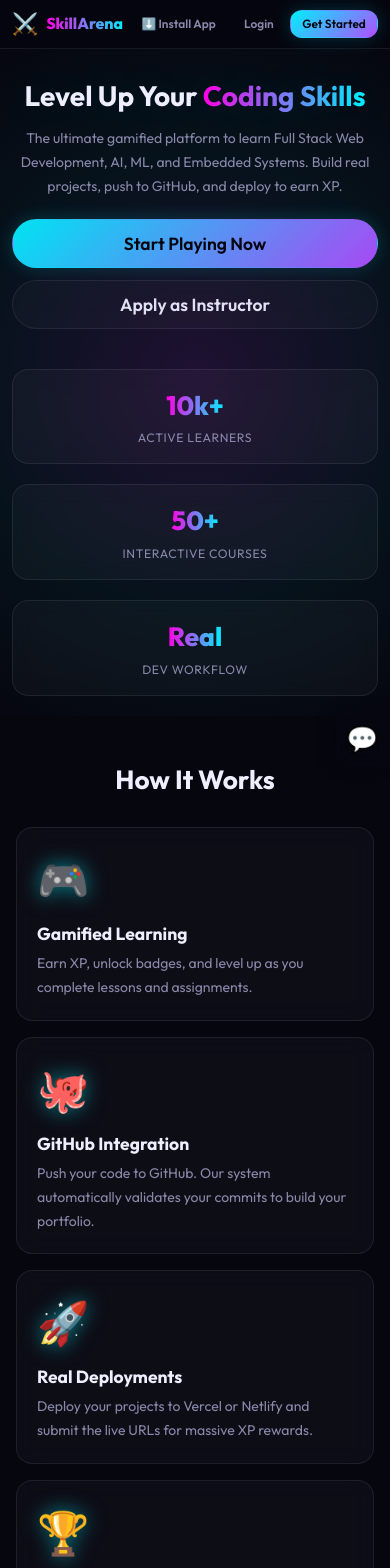
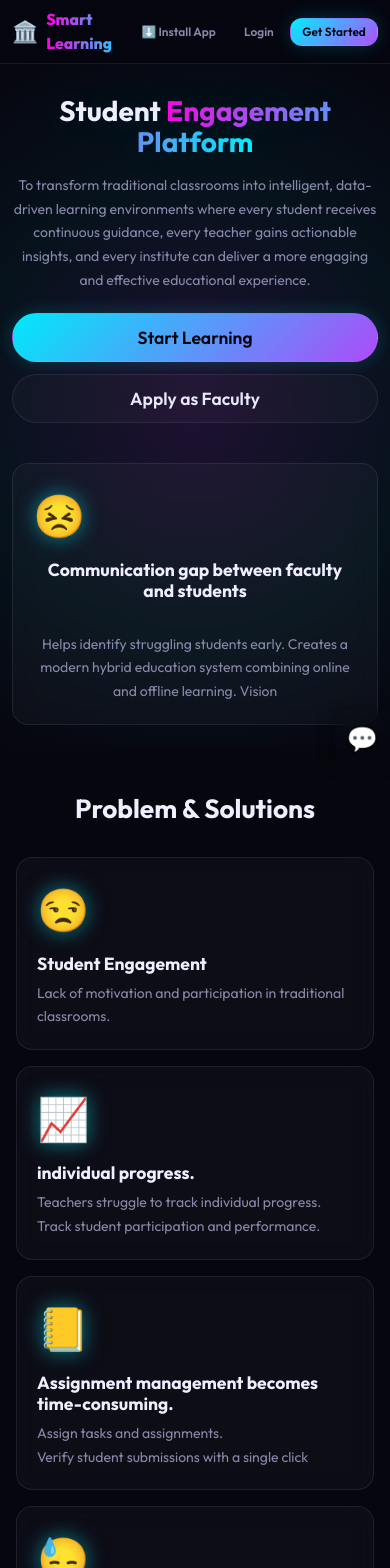
Before and after one commit to Aditya-Kumar-Sah-CSE/Institute, a Next.js app in the folder institute1/: page / in a window 390 px wide. Shown: the top 1568 px of the page. Built offline with nearby package versions, Linux system fonts and the light colour scheme; no server answers.

Commit message:
Fix mobile layout footer alignment and minor layout updates

```diff
--- a/institute1/src/app/Landing.css
+++ b/institute1/src/app/Landing.css
@@ -291,7 +291,7 @@
   }
   .footer-links {
     flex-direction: column;
-    align-items: center;
+    align-items: flex-start;
     gap: var(--space-xl);
   }
 
--- a/institute1/src/app/layout.tsx
+++ b/institute1/src/app/layout.tsx
@@ -10,9 +10,10 @@ export const viewport: Viewport = {
 };
 
 export const metadata: Metadata = {
-  title: 'SkillArena | Gamified Full Stack Learning Platform',
-  description: 'Learn full-stack web development, AI, ML and more through gamified courses with XP, badges, leaderboards, and real-world GitHub & deployment practice. By Techglaz Labs Pvt. Ltd.',
-  keywords: ['full stack', 'web development', 'learning platform', 'gamified', 'coding', 'skill arena'],
+  title: 'Smart Hybrid Learning | Student Engagement Platform',
+  description: "To transform traditional classrooms into intelligent, data-driven learning environments where every student receives continuous guidance, every teacher gains actionable insights, and every institute can deliver a more engaging and effective educational experience.",
+
+  keywords: ['full stack', 'web development', 'Student Engagement platform', 'gamified', 'coding', 'institute'],
   manifest: '/manifest.json',
   icons: {
     icon: '/icon-192x192.png',
@@ -21,7 +22,7 @@ export const metadata: Metadata = {
   appleWebApp: {
     capable: true,
     statusBarStyle: 'default',
-    title: 'SkillArena',
+    title: 'Smart Hybrid Learning',
   },
   formatDetection: {
     telephone: false,
--- a/institute1/src/app/page.tsx
+++ b/institute1/src/app/page.tsx
@@ -33,13 +33,13 @@ export default async function LandingPage() {
       {/* Navigation */}
       <header className="landing-nav">
         <div className="landing-logo">
-          <span className="logo-icon">⚔️</span>
-          <span className="logo-text">SkillArena</span>
+          <span className="logo-icon">🏛️</span>
+          <span className="logo-text">Smart Learning</span>
         </div>
         <div className="landing-nav-actions">
           <InstallAppButton variant="ghost" />
           <Link href="/apply-instructor" className="hide-on-mobile">
-            <Button variant="ghost">Apply as Instructor</Button>
+            <Button variant="ghost">Apply as Faculty</Button>
           </Link>
           <Link href="/login">
             <Button variant="ghost">Login</Button>
@@ -55,21 +55,23 @@ export default async function LandingPage() {
         <section className="hero-section">
           <div className="hero-bg-glow"></div>
           <div className="hero-content">
-            <h1 className="hero-title">
-              Level Up Your <span className="text-gradient">Coding Skills</span>
+            <h1 className="hero-title">Student
+              <span className="text-gradient"> Engagement Platform</span>
             </h1>
             <p className="hero-subtitle">
-              The ultimate gamified platform to learn Full Stack Web Development, AI, ML, and Embedded Systems. Build real projects, push to GitHub, and deploy to earn XP.
+              To transform traditional classrooms into intelligent, data-driven learning environments where every student
+receives continuous guidance, every teacher gains actionable insights, and every institute can deliver a
+more engaging and effective educational experience.
             </p>
             <div className="hero-cta">
               <Link href="/signup">
-                <Button variant="primary" size="lg" className="cta-btn">Start Playing Now</Button>
+                <Button variant="primary" size="lg" className="cta-btn">Start Learning</Button>
               </Link>
               <Link href="/apply-instructor">
-                <Button variant="secondary" size="lg" className="cta-btn">Apply as Instructor</Button>
+                <Button variant="secondary" size="lg" className="cta-btn">Apply as Faculty</Button>
               </Link>
             </div>
-            <div className="hero-stats stagger-children">
+            {/* <div className="hero-stats stagger-children">
               <div className="stat-card">
                 <span className="stat-number text-gradient">10k+</span>
                 <span className="stat-label">Active Learners</span>
@@ -82,33 +84,78 @@ export default async function LandingPage() {
                 <span className="stat-number text-gradient">Real</span>
                 <span className="stat-label">Dev Workflow</span>
               </div>
+            </div> */}
+                      <div className="feature-card glass-card">
+              <div className="feature-icon">😣</div>
+              <h3 className="feature-title">Communication gap between faculty and students </h3>
+              <p className="feature-desc"><br/>Helps identify struggling students early.
+Creates a modern hybrid education system combining online and offline learning.
+Vision</p>
             </div>
           </div>
         </section>
 
         {/* Features Section */}
         <section className="features-section">
-          <h2 className="section-title">How It Works</h2>
+          <h2 className="section-title">Problem & Solutions</h2>
           <div className="features-grid">
+            <div className="feature-card glass-card">
+              <div className="feature-icon">😒</div>
+              <h3 className="feature-title">Student Engagement</h3>
+              <p className="feature-desc">Lack of motivation and participation in traditional classrooms.</p>
+            </div>
+            <div className="feature-card glass-card">
+              <div className="feature-icon">📈</div>
+              <h3 className="feature-title"> individual progress.
+</h3>
+              <p className="feature-desc">
+                Teachers struggle to track individual progress.<br></br>
+                Track student participation and performance.<br></br>
+</p>
+            </div>
+            <div className="feature-card glass-card">
+              <div className="feature-icon">📒</div>
+              <h3 className="feature-title"> Assignment management becomes time-consuming.
+
+</h3>
+              <p className="feature-desc">
+                Assign tasks and assignments.<br></br>
+                Verify student submissions with a single click<br></br>
+</p>
+            </div>
+            <div className="feature-card glass-card">
+              <div className="feature-icon">😓</div>
+              <h3 className="feature-title"> Students who miss classes face learning gaps.
+
+</h3>
+              <p className="feature-desc">
+               Access learning content before attending offline classes.
+Prepare in advance using videos and study materials<br></br>
+                Catch up easily if they miss any offline classes<br></br>
+</p>
+            </div>
+
+
+
             <div className="feature-card glass-card">
               <div className="feature-icon">🎮</div>
               <h3 className="feature-title">Gamified Learning</h3>
               <p className="feature-desc">Earn XP, unlock badges, and level up as you complete lessons and assignments.</p>
             </div>
-            <div className="feature-card glass-card">
+            {/* <div className="feature-card glass-card">
               <div className="feature-icon">🐙</div>
               <h3 className="feature-title">GitHub Integration</h3>
-              <p className="feature-desc">Push your code to GitHub. Our system automatically validates your commits to build your portfolio.</p>
-            </div>
-            <div className="feature-card glass-card">
+              <p className="feature-desc">Push your code to GitHub. </p>
+            </div> */}
+            {/* <div className="feature-card glass-card">
               <div className="feature-icon">🚀</div>
               <h3 className="feature-title">Real Deployments</h3>
               <p className="feature-desc">Deploy your projects to Vercel or Netlify and submit the live URLs for massive XP rewards.</p>
-            </div>
+            </div> */}
             <div className="feature-card glass-card">
               <div className="feature-icon">🏆</div>
               <h3 className="feature-title">Leaderboards</h3>
-              <p className="feature-desc">Compete with other developers globally or within your course to reach the top ranks.</p>
+              <p className="feature-desc">Compete on institute-wide and batch-specific leaderboards</p>
             </div>
           </div>
         </section>
@@ -119,8 +166,8 @@ export default async function LandingPage() {
         <div className="footer-content">
           <div className="footer-brand">
             <div className="landing-logo">
-              <span className="logo-icon">⚔️</span>
-              <span className="logo-text">SkillArena</span>
+              <span className="logo-icon">🏛️</span>
+              <span className="logo-text">Smart Hybrid Learning</span>
             </div>
             <p className="footer-desc">A Techglaz Labs Pvt. Ltd. Initiative.</p>
           </div>
```
